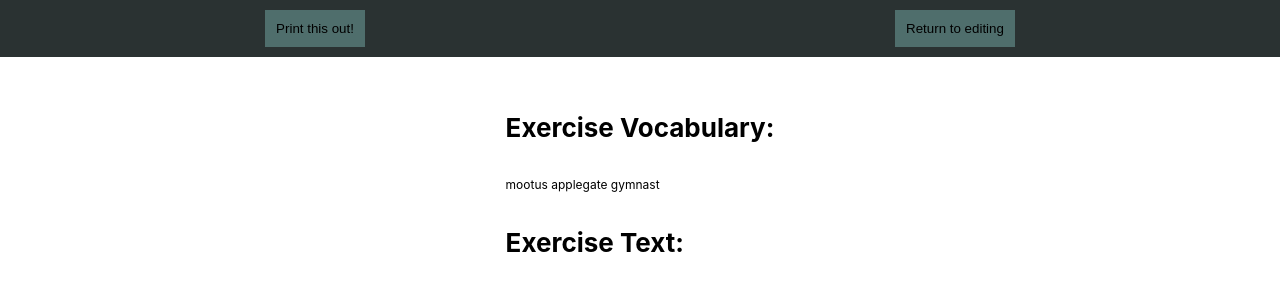
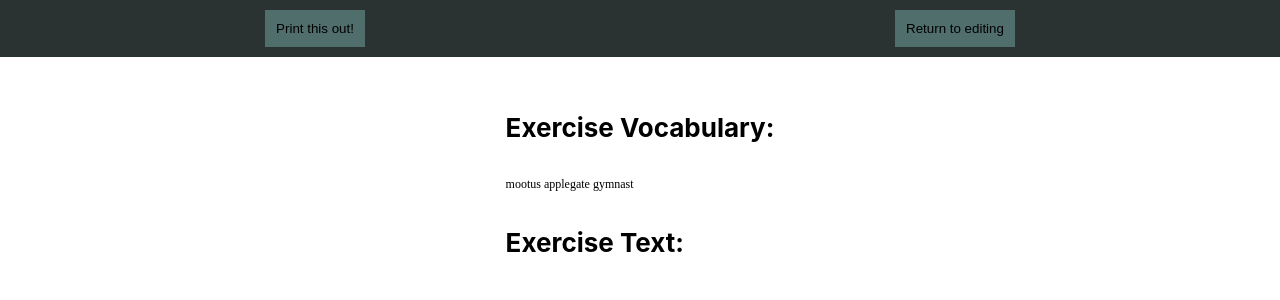
Before and after one commit to Cameron-Grams/cloze-maker, a React (Create React App) app: page /confirm-cloze in a window 1280 px wide. Shown: the top 300 px of the page. Built offline with nearby package versions, Linux system fonts and the light colour scheme.

Commit message:
work on the paragraphs

```diff
--- a/src/containers/ConfirmCloze/ConfirmCloze.css
+++ b/src/containers/ConfirmCloze/ConfirmCloze.css
@@ -39,6 +39,7 @@
 
 .textToPrint{
     font-size: 12px;
+    font-family: 'Times New Roman', Times, serif;
 }
 
 #printComponentDiv{
--- a/src/containers/ConfirmCloze/FormToPrint.jsx
+++ b/src/containers/ConfirmCloze/FormToPrint.jsx
@@ -30,7 +30,7 @@ class FormToPrint extends React.Component{
         <div className="finalForm">
             <header className="finalForm-header">
             <div id="printComponentDiv">
-                <h1 id="finalTitle" >{ this.props.title }</h1>
+                <h2 id="finalTitle" >{ this.props.title }</h2>
                 <h4>Exercise Vocabulary:</h4>
                 <p  className="textToPrint">{ DisplayVocabulary }</p>
                 <h4>Exercise Text:</h4>
```
